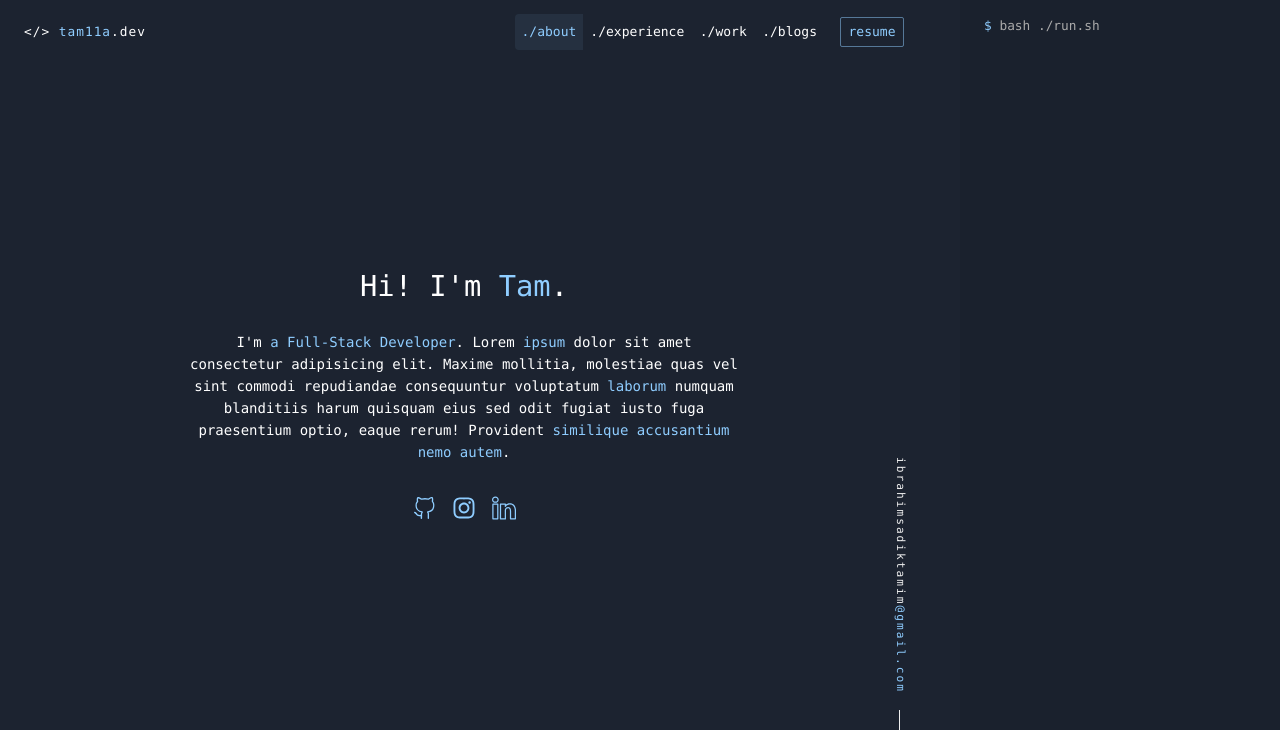
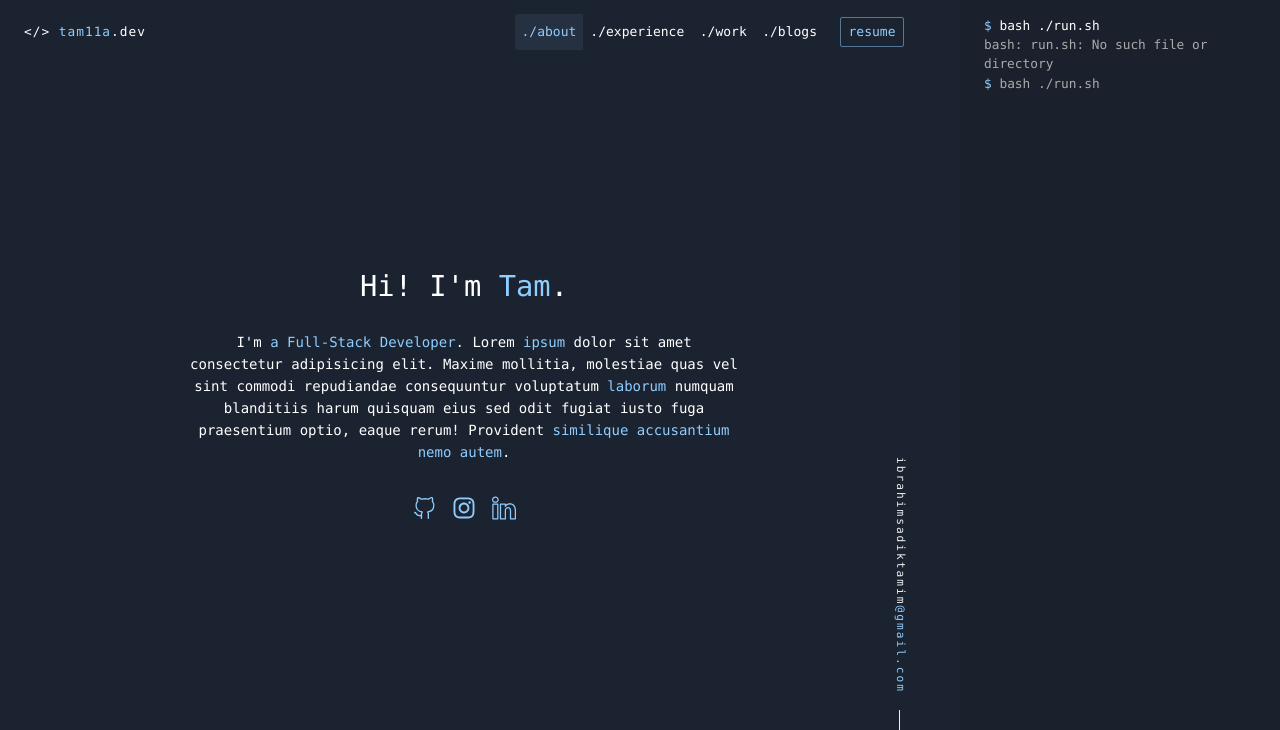
Before and after one commit to tam11a/v0.tam11a.dev, a React (Create React App) app: page / in a window 1280 px wide. Shown: the top 730 px of the page. Built offline with nearby package versions, Linux system fonts and the light colour scheme.

Commit message:
added: termit cmds

```diff
--- a/src/components/Terminal/index.js
+++ b/src/components/Terminal/index.js
@@ -1,7 +1,10 @@
 import { Container } from "@mui/material";
 import React from "react";
+import TerminalContext from "../../context/Terminal";
 
 const Terminal = () => {
+  const termit = React.useContext(TerminalContext);
+
   return (
     <Container
       sx={{
@@ -28,6 +31,20 @@ const Terminal = () => {
         },
       }}
     >
+      {termit.cmds?.map?.((cmd, index) => (
+        <React.Fragment key={index}>
+          <span className={"dollar"}>$</span>{" "}
+          <span
+            style={{
+              color: "#fff",
+            }}
+          >
+            {cmd.cmd}
+          </span>{" "}
+          <br />
+          {cmd.response} <br />
+        </React.Fragment>
+      ))}
       <span className={"dollar"}>$</span> bash ./run.sh{" "}
       <span className="dollar twc">_</span>
     </Container>
--- a/src/context/Terminal.js
+++ b/src/context/Terminal.js
@@ -3,8 +3,20 @@ import React from "react";
 const TerminalContext = React.createContext();
 
 export const TerminalProvider = ({ children }) => {
+  const [cmds, setCmds] = React.useState([
+    {
+      cmd: "bash ./run.sh",
+      response: "bash: run.sh: No such file or directory",
+    },
+  ]);
   return (
-    <TerminalContext.Provider value={{}}>{children}</TerminalContext.Provider>
+    <TerminalContext.Provider
+      value={{
+        cmds: cmds,
+      }}
+    >
+      {children}
+    </TerminalContext.Provider>
   );
 };
 
```
